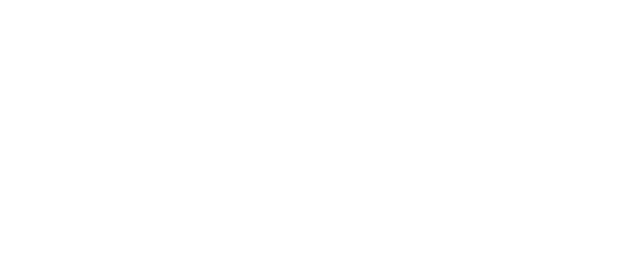
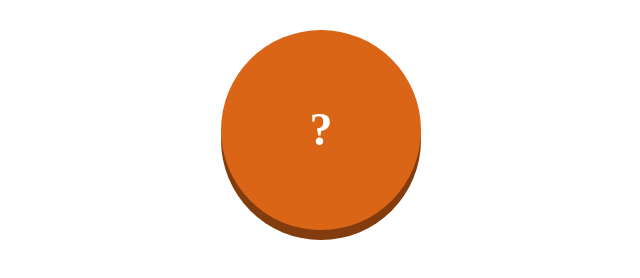
Before and after one commit to sora1129/js_app1_a, a plain HTML site: page index.html in a window 1280 px wide. Shown: the whole page, without its empty margins (319-959 px from the left). Drawn offline with Linux system fonts and the light colour scheme.

Commit message:
feat: style.css,btn event

```diff
--- a/css/style.css
+++ b/css/style.css
@@ -0,0 +1,24 @@
+.btn {
+  margin: 30px auto;
+  width: 200px;
+  height: 200px;
+  border-radius: 50%;
+  background: #da6517;
+  text-align: center;
+  line-height: 200px;
+  color: #fff;
+  font-weight: bold;
+  font-size: 46px;
+  cursor: pointer;
+  user-select: none;
+  box-shadow: 0 10px 0 #833c0d;
+}
+
+.btn:hover {
+  opacity: 0.9;
+}
+
+.btn:active {
+  margin-top: 35px;
+  box-shadow: 0 5px 0 #833c0d;
+}
--- a/index.html
+++ b/index.html
@@ -7,6 +7,8 @@
   <link rel="stylesheet" href="css/style.css">
 </head>
 <body>
+  <div class="btn" id="btn">?</div>
+
   <script src="js/main.js"></script>
 </body>
 </html>
--- a/js/main.js
+++ b/js/main.js
@@ -0,0 +1,11 @@
+'use strict'
+
+ {
+  const btn = document.getElementById('btn');
+  btn.addEventListener('click', () => {
+    const results = ['大吉', '中吉', '凶', '末吉'];
+    const n = Math.floor(Math.random() * results.length);
+    btn.textContent = results[n];
+  });
+
+ }
```
